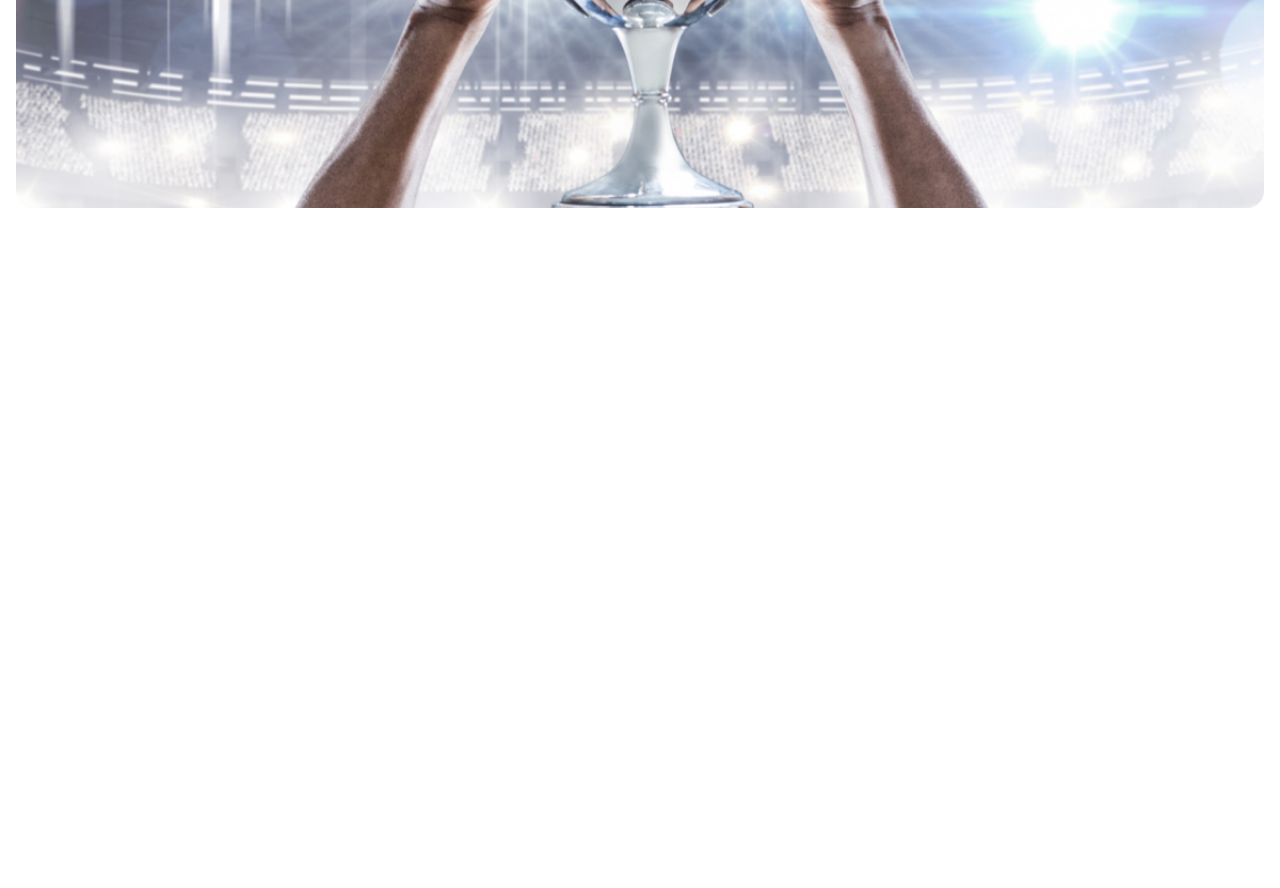
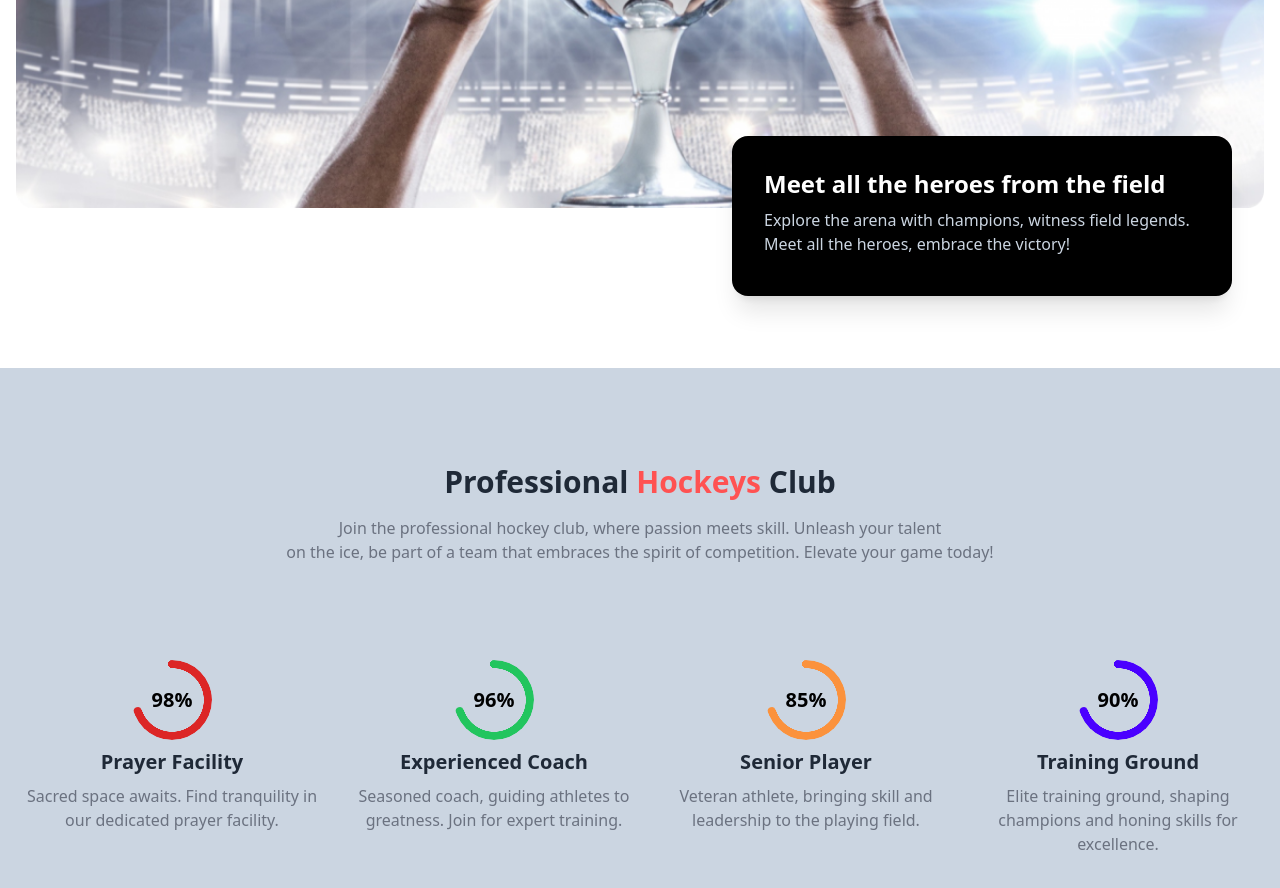
Before and after one commit to muhammadamirhamza90/003-assignment, a plain HTML site: page index.html in a window 1280 px wide. Shown: the part 580-1468 px from the top of the page. Before the commit the page ends 852 px from the top, so only its background shows below. Drawn offline with nearby package versions, Linux system fonts and the light colour scheme.

Commit message:
added hockey club section

```diff
--- a/index.html
+++ b/index.html
@@ -104,11 +104,13 @@
                     </div>
                 </div>
                 <!-- banner message -->
-                <div class="card bg-black text-white shadow-xl lg:w-[500px] lg:h-40 mx-4 absolute lg:right-8 top-44">
+                <div
+                    class="card bg-black text-white shadow-xl lg:w-[500px] lg:h-40 mx-4 absolute lg:right-8 lg:top-[600px] top-44">
                     <div class="card-body">
                         <h2 class="card-title lg:text-2xl text-lg font-extrabold">Meet all the heroes from the field
                         </h2>
-                        <p>Explore the arena with champions, witness field legends. Meet all the heroes, embrace the
+                        <p class="text-slate-300">Explore the arena with champions, witness field legends. Meet all the
+                            heroes, embrace the
                             victory!
                         </p>
                     </div>
@@ -116,6 +118,62 @@
             </div>
         </div>
     </header>
+    <main>
+        <!-- Professional Hockeys Club -->
+        <section class="container mx-auto mt-64 lg:mt-24 text-center bg-slate-300">
+            <div class="px-4 py-24">
+                <h3 class="lg:text-3xl text-xl font-extrabold pb-4 ">Professional <span
+                        class="text-[#ff5252]">Hockeys</span> Club</h3>
+                <p class="font-medium text-gray-500">Join the professional hockey club, where passion meets skill.
+                    Unleash your talent <br> on the ice, be part
+                    of a team that embraces the spirit of competition. Elevate your game today!
+                </p>
+            </div>
+            <!-- Radial Progress -->
+            <div class="px-4 grid lg:grid-cols-4 md:grid-cols-2 grid-cols-1 space-x-5">
+                <!-- radial 1 -->
+                <div class="pb-8">
+                    <div class="radial-progress text-primary text-red-600" style="--value:70;" role="progressbar">
+                        <span class="text-black font-extrabold text-xl">98%</span>
+                    </div>
+                    <h4 class="text-xl font-semibold py-2">Prayer Facility</h4>
+                    <p class="font-medium text-gray-500">Sacred space awaits. Find tranquility in our dedicated prayer
+                        facility.
+                    </p>
+                </div>
+                <!-- radial 2 -->
+                <div class="pb-8">
+                    <div class="radial-progress text-primary text-green-500" style="--value:70;" role="progressbar">
+                        <span class="text-black font-extrabold text-xl">96%</span>
+                    </div>
+                    <h4 class="text-xl font-semibold py-2">Experienced Coach</h4>
+                    <p class="font-medium text-gray-500">Seasoned coach, guiding athletes to greatness. Join for expert
+                        training.
+                    </p>
+                </div>
+                <!-- radial 3 -->
+                <div class="pb-8">
+                    <div class="radial-progress text-primary text-orange-400" style="--value:70;" role="progressbar">
+                        <span class="text-black font-extrabold text-xl">85%</span>
+                    </div>
+                    <h4 class="text-xl font-semibold py-2">Senior Player</h4>
+                    <p class="font-medium text-gray-500">Veteran athlete, bringing skill and leadership to the playing
+                        field.
+                    </p>
+                </div>
+                <!-- radial 4 -->
+                <div class="pb-8">
+                    <div class="radial-progress text-primary" style="--value:70;" role="progressbar">
+                        <span class="text-black font-extrabold text-xl">90%</span>
+                    </div>
+                    <h4 class="text-xl font-semibold py-2">Training Ground</h4>
+                    <p class="font-medium text-gray-500">Elite training ground, shaping champions and honing skills for
+                        excellence.
+                    </p>
+                </div>
+            </div>
+        </section>
+    </main>
 </body>
 
 </html>
```
